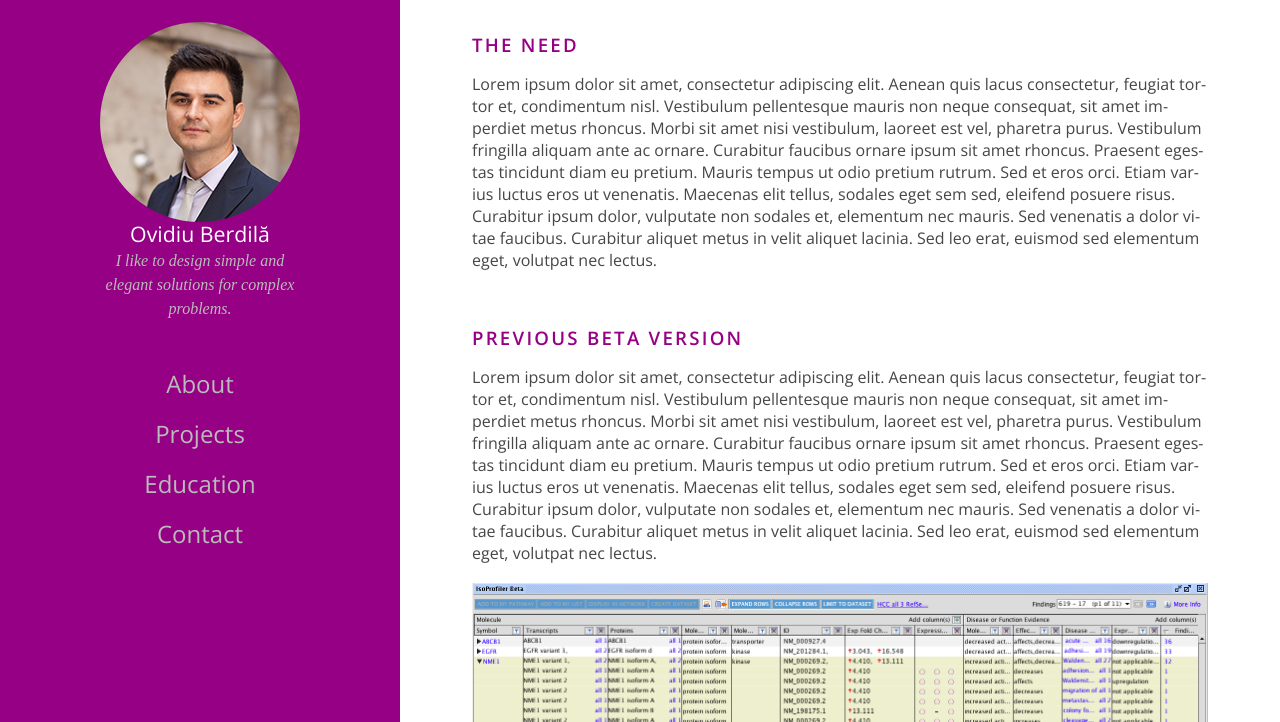
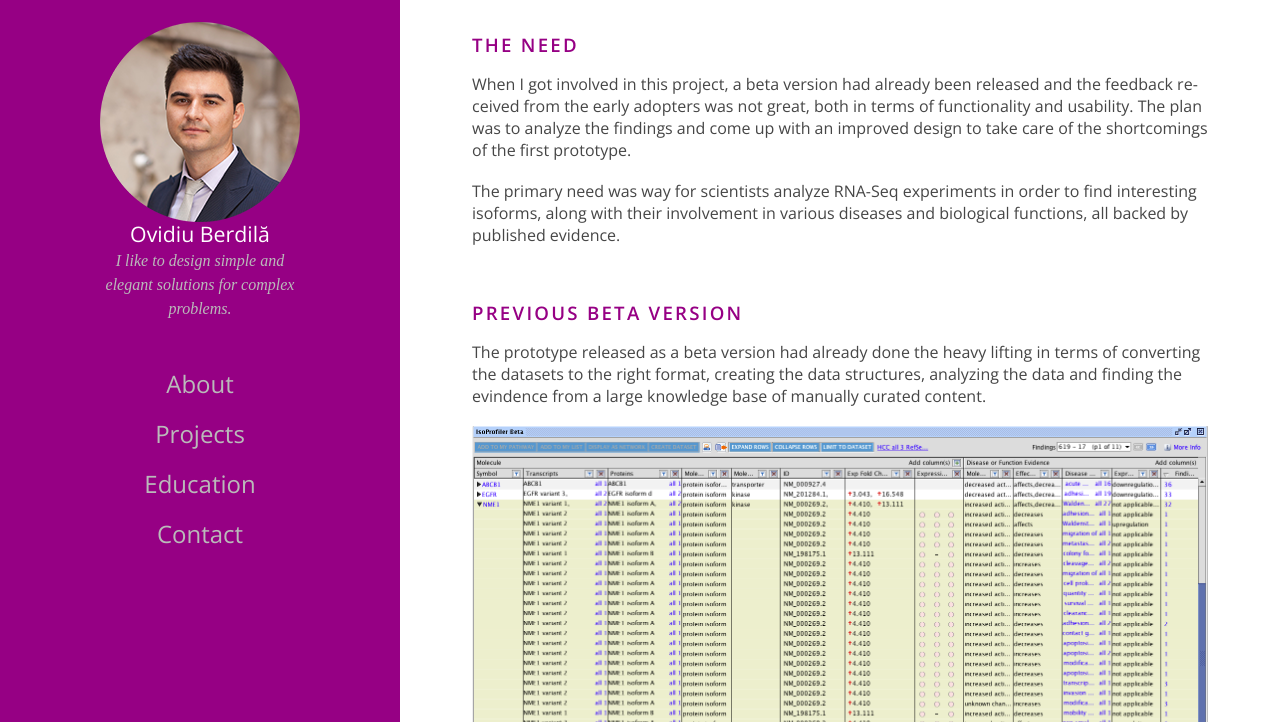
Before and after one commit to berdilaovidiu/portfolio, a plain HTML site: page isoprofiler.html in a window 1280 px wide. Shown: the part 78-800 px from the top of the page. Drawn offline with nearby package versions, Linux system fonts and the light colour scheme; a script that the page names is missing; a web font is replaced by a local one.

Commit message:
isoprofiler - started to write the content

```diff
--- a/isoprofiler.html
+++ b/isoprofiler.html
@@ -101,33 +101,28 @@
 
 				<h2>THE NEED</h2>
 
-				<p>Lorem ipsum dolor sit amet, consectetur adipiscing elit. Aenean quis lacus consectetur, feugiat tortor et,
-					condimentum nisl. Vestibulum pellentesque mauris non neque consequat, sit amet imperdiet metus rhoncus.
-					Morbi sit amet nisi vestibulum, laoreet est vel, pharetra purus. Vestibulum fringilla aliquam ante ac ornare.
-					Curabitur faucibus ornare ipsum sit amet rhoncus. Praesent egestas tincidunt diam eu pretium. Mauris tempus ut
-					odio pretium rutrum. Sed et eros orci. Etiam varius luctus eros ut venenatis. Maecenas elit tellus, sodales
-					eget sem sed, eleifend posuere risus. Curabitur ipsum dolor, vulputate non sodales et, elementum nec mauris.
-					Sed venenatis a dolor vitae faucibus. Curabitur aliquet metus in velit aliquet lacinia.
-					Sed leo erat, euismod sed elementum eget, volutpat nec lectus.</p>
+				<p>When I got involved in this project, a beta version had already been released and the feedback received
+				from the early adopters was not great, both in terms of functionality and usability.
+					The plan was to analyze the findings and come up with an improved design to take care of the shortcomings of
+				the first prototype.</p>
 
-                <!--<div class="gallery">-->
-				    <!--<a class="fancybox" rel="group" title="Original version with unsorted list of suggestions" href="img/function_candidates/1.png"><img class="gallery1" id="function_candidates_1" src="img/function_candidates/1.png" alt="" /></a>-->
-                <!--</div>-->
+				<p>The primary need was way for scientists analyze RNA-Seq experiments in order to find interesting isoforms,
+				along with their involvement in various diseases and biological functions, all backed by published evidence.</p>
 
 				<h2>PREVIOUS BETA VERSION</h2>
 
-				<p>Lorem ipsum dolor sit amet, consectetur adipiscing elit. Aenean quis lacus consectetur, feugiat tortor et,
-					condimentum nisl. Vestibulum pellentesque mauris non neque consequat, sit amet imperdiet metus rhoncus.
-					Morbi sit amet nisi vestibulum, laoreet est vel, pharetra purus. Vestibulum fringilla aliquam ante ac ornare.
-					Curabitur faucibus ornare ipsum sit amet rhoncus. Praesent egestas tincidunt diam eu pretium. Mauris tempus ut
-					odio pretium rutrum. Sed et eros orci. Etiam varius luctus eros ut venenatis. Maecenas elit tellus, sodales
-					eget sem sed, eleifend posuere risus. Curabitur ipsum dolor, vulputate non sodales et, elementum nec mauris.
-					Sed venenatis a dolor vitae faucibus. Curabitur aliquet metus in velit aliquet lacinia.
-					Sed leo erat, euismod sed elementum eget, volutpat nec lectus.</p>
+				<p>The prototype released as a beta version had already done the heavy lifting in terms of converting the
+				datasets to the right format, creating the data structures, analyzing the data and finding the evindence from a large
+				knowledge base of manually curated content.</p>
 
 				<div class="gallery">
 					<a class="fancybox" rel="group" title="Original version with unsorted list of suggestions" href="img/isoprofiler/Screen%20Shot%202016-04-07%20at%204.13.21%20PM.png"><img class="gallery1" id="function_candidates_1" src="img/isoprofiler/Screen%20Shot%202016-04-07%20at%204.13.21%20PM.png" alt="" /></a>
 				</div>
+
+				<p>The major issue was the presentation of the results that was done by the way of a huge filterable table with
+					a two level hierarchy. More than that, a large part of the input data couldn't be analyzed because by that
+					point not a lot had been published on isoforms, so it was left out from the results, creating confusion
+					and indignation for the users.</p>
 
 				<h2>RESEARCH</h2>
 
```
